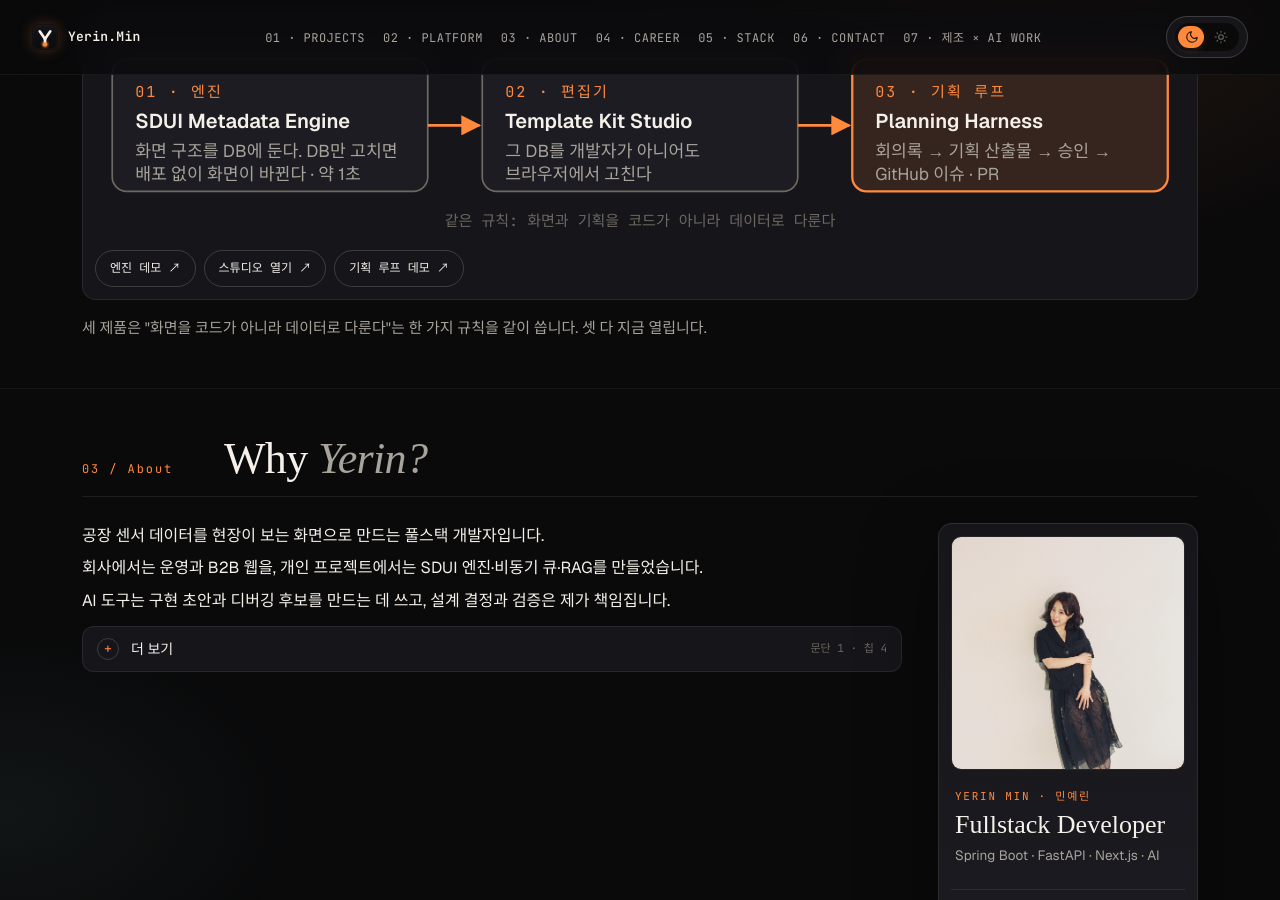
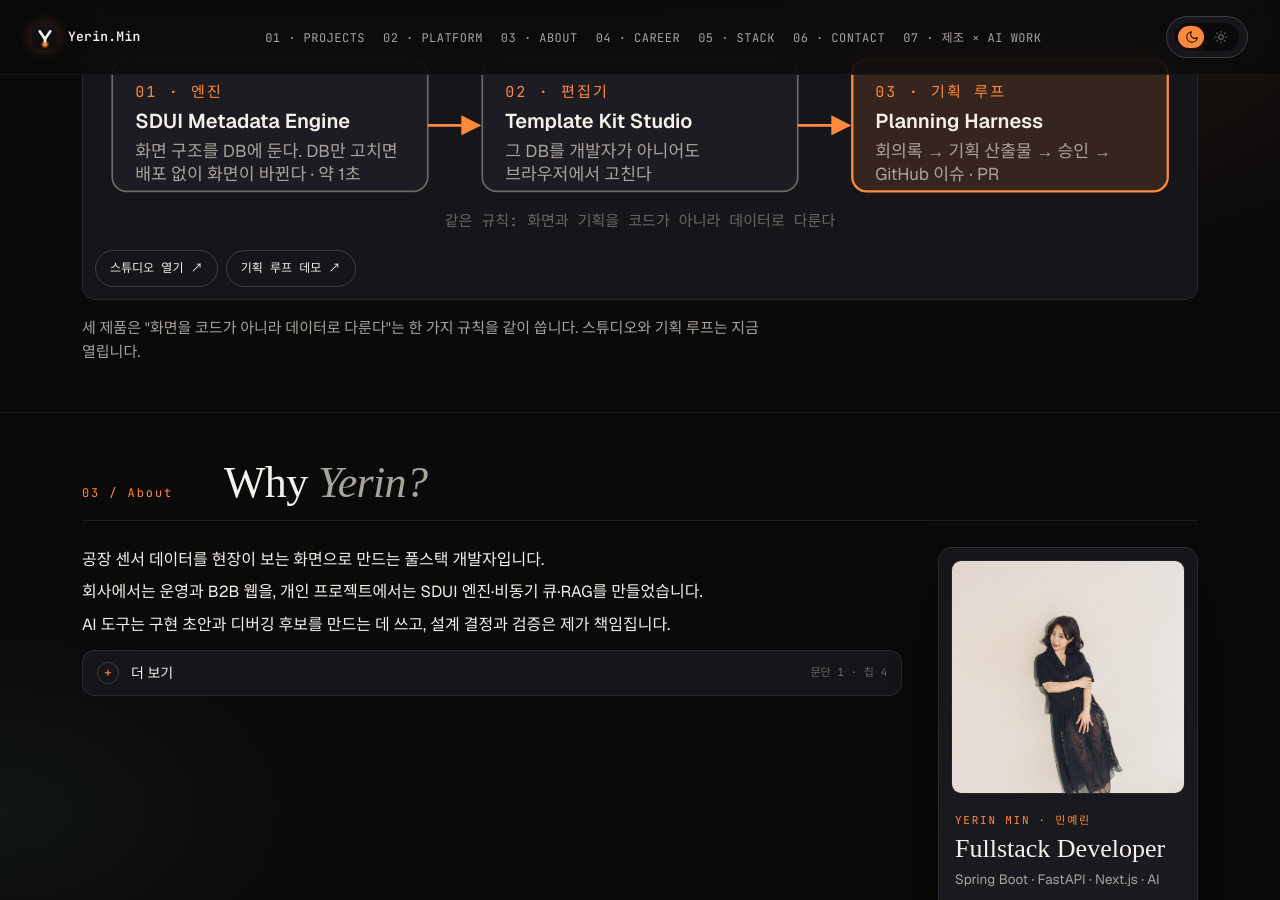
Before and after one commit to feed-mina/feed-mina.github.io, a Jekyll site: the page index.html, which Jekyll copies as it is, in a window 1280 px wide and 900 px high, scrolled down 1779 px. Built offline with Jekyll 4.4.1, drawn with Linux system fonts in a browser that asks for light colours; some web fonts are replaced.

Commit message:
포트폴리오: 404인 SDUI 엔진 데모 링크 제거
- 제품 구조 그림 아래 '엔진 데모 ↗' 버튼 삭제 (sdui-delta.vercel.app 배포가 사라져 404)
- SDUI 프로젝트 카드의 'Live Demo' 링크도 같은 주소라 index.html·assets/js/site.js에서 함께 제거
- 그림 설명 문구를 '스튜디오와 기획 루프는 지금 열립니다'로 수정

Co-Authored-By: Claude Fable 5.1 <noreply@anthropic.com>
Claude-Session: https://claude.ai/code/session_019KfZYxMY44mPxjFsMFYskQ

```diff
--- a/assets/js/site.js
+++ b/assets/js/site.js
@@ -20,8 +20,7 @@ const projects = [
       "컴포넌트 재사용률을 높이고, 권한별 UI 전환과 AI 기능을 같은 엔진 위에 얹었습니다."
     ],
     links: [
-      { label: "GitHub", url: "https://github.com/feed-mina/SDUI", primary: true },
-      { label: "Live Demo", url: "https://sdui-delta.vercel.app/view/MAIN_PAGE" }
+      { label: "GitHub", url: "https://github.com/feed-mina/SDUI", primary: true }
     ]
   },
   {
--- a/index.html
+++ b/index.html
@@ -1332,12 +1332,11 @@
           <text x="380" y="140" text-anchor="middle" class="svg-mute mono" font-size="10.5">같은 규칙: 화면과 기획을 코드가 아니라 데이터로 다룬다</text>
         </svg>
       <div class="links">
-        <a class="btn" href="https://sdui-delta.vercel.app/view/MAIN_PAGE" target="_blank" rel="noopener">엔진 데모 ↗</a>
         <a class="btn" href="https://sdui-template-kit-productization.pages.dev/studio/" target="_blank" rel="noopener">스튜디오 열기 ↗</a>
         <a class="btn" href="https://harness-meeting-app.kibayerin.workers.dev" target="_blank" rel="noopener">기획 루프 데모 ↗</a>
       </div>
     </div>
-    <p class="fig-note">세 제품은 "화면을 코드가 아니라 데이터로 다룬다"는 한 가지 규칙을 같이 씁니다. 셋 다 지금 열립니다.</p>
+    <p class="fig-note">세 제품은 "화면을 코드가 아니라 데이터로 다룬다"는 한 가지 규칙을 같이 씁니다. 스튜디오와 기획 루프는 지금 열립니다.</p>
   </div>
 </section>
 
```
Also changed, not shown: other parts of index.html (+1 -2 lines).
